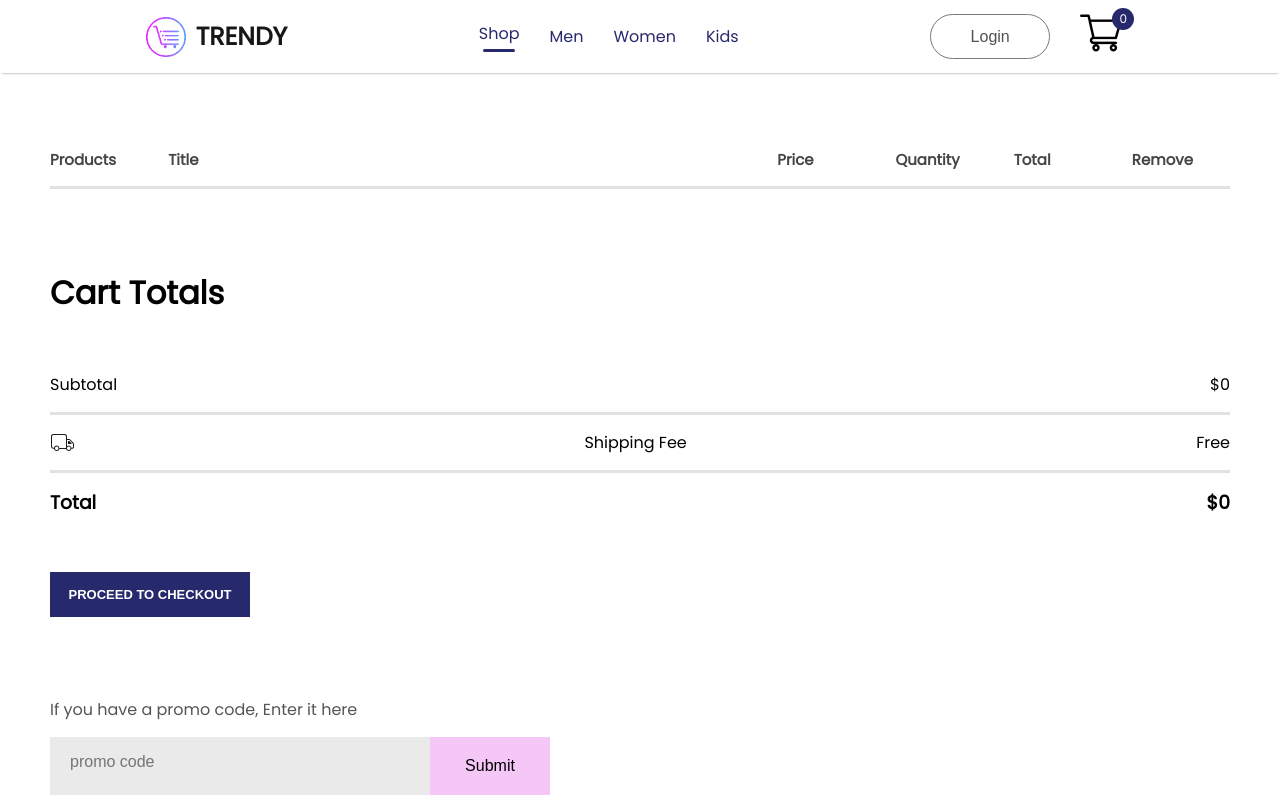
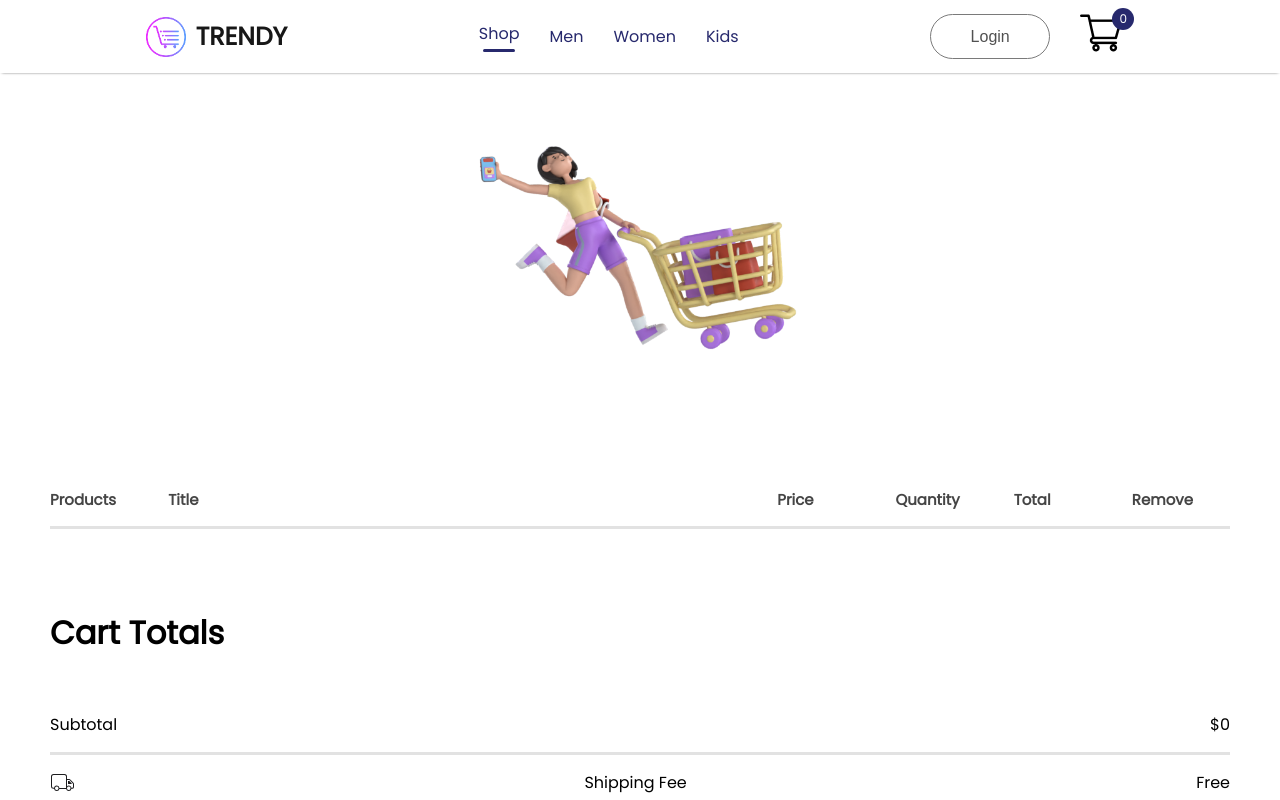
Before and after one commit to Rupeshkumar23/Ecommerce_React_JS, a React (Create React App) app: page /cart in a window 1280 px wide. Shown: the top 800 px of the page. Built offline with nearby package versions, Linux system fonts and the light colour scheme; a web font is replaced by a local one.

Commit message:
updated code

```diff
--- a/src/Components/CartItems/CartItems.css
+++ b/src/Components/CartItems/CartItems.css
@@ -1,6 +1,15 @@
 .cartitems{
     margin: 100px 170px;
+}
+.cart_icon{
+    display:flex;
+    justify-content: center;
 
+}
+
+.cart_icon img{
+    margin-top: -20rem;
+    width: 800px;
 }
 .cartitems hr{
     height: 3px;
@@ -46,6 +55,8 @@
     margin-right: 200px;
     gap: 40px;
 }
+
+
 .cartitems_total_item{
     display: flex;
     justify-content: space-between;
@@ -101,6 +112,10 @@
     .cartitems{
         margin: 60px 50px;
     }
+    .cart_icon img{
+        margin-top: -10rem;
+        width: 500px;
+    }
     .cartitems_format_main{
         grid-template-columns: 0.5fr 3fr 0.5fr 0.5fr 0.5fr 0.5fr;
         gap: 20px;
--- a/src/Components/CartItems/CartItems.jsx
+++ b/src/Components/CartItems/CartItems.jsx
@@ -5,12 +5,16 @@ import { ShopContext } from "../../Context/ShopContext";
 import remove_icon from "../Assets/cart_cross_icon.png";
 import icon from "../Assets/icons-i-32.png";
 import CustomHelmet from "../Helmet/Helmet";
+import cart_shop from "./Cart.png";
 const CartItems = () => {
   const { all_product, cartItems, removeFromCart,getTotalCartItems, getTotalCartAmount } =
     useContext(ShopContext);
   const title = `TRENDY - Shopping Cart - (${getTotalCartItems()})`;
   return (
     <div className="cartitems">
+      <div className="cart_icon">
+      <img src={cart_shop} alt="cart"  />
+      </div>
       <CustomHelmet title={title} />
       <div className="cartitems_format_main">
         <p>Products</p>
@@ -53,7 +57,7 @@ const CartItems = () => {
       })}
       <div className="cartitems_down">
         <div className="cartitems_total">
-          <h1>Cart Totals</h1>
+        <h1>Cart Totals</h1>
           <div>
             <div className="cartitems_total_item">
               <p>Subtotal</p>
@@ -61,9 +65,9 @@ const CartItems = () => {
             </div>
             <hr />
             <div className="cartitems_total_item">
-                <svg width="25" height="25" viewBox="0 0 25 25">
+            <svg width="25" height="25" viewBox="0 0 25 25">
                   <g>
-                    <rect width="25" height="25" fill="none"></rect>
+                    <rect  width="25" height="25" fill="none"></rect>
                     <path
                       d="M23.4824,12.8467,20.5615,9.6382A1.947,1.947,0,0,0,18.9863,9H17V6.495a2.5,2.5,0,0,0-2.5-2.5H3.5A2.5,2.5,0,0,0,1,6.495v9.75a2.5,2.5,0,0,0,2.5,2.5h.5479A2.7457,2.7457,0,0,0,6.75,21.02,2.6183,2.6183,0,0,0,9.4222,19H16.103a2.7445,2.7445,0,0,0,5.3467-.23h.7349A1.6564,1.6564,0,0,0,24,16.9805V14.1724A1.9371,1.9371,0,0,0,23.4824,12.8467ZM8.4263,18.745a1.7394,1.7394,0,0,1-3.3526,0,1.5773,1.5773,0,0,1,.0157-1,1.7382,1.7382,0,0,1,3.3213,0,1.5782,1.5782,0,0,1,.0156,1ZM9.447,18a2.7258,2.7258,0,0,0-5.394-.255H3.5a1.5016,1.5016,0,0,1-1.5-1.5V6.495a1.5017,1.5017,0,0,1,1.5-1.5h11a1.5016,1.5016,0,0,1,1.5,1.5V18Zm10.9715.77a1.7385,1.7385,0,0,1-3.3369,0,1.5727,1.5727,0,0,1,0-1,1.742,1.742,0,1,1,3.3369,1ZM23,16.9805c0,.5684-.2285.79-.8154.79H21.45A2.73,2.73,0,0,0,17,16.165V10h1.9863a.9758.9758,0,0,1,.8379.3135l2.9268,3.2148a.95.95,0,0,1,.249.6441ZM21.6762,13.62A.5117.5117,0,0,1,21.85,14H18.5435A.499.499,0,0,1,18,13.4718V11h1.0725a.7592.7592,0,0,1,.594.2676Z"
                       fill="#1d1d1f"
@@ -73,6 +77,7 @@ const CartItems = () => {
               <p>
                 Shipping Fee
               </p>
+
               <p>Free</p>
             </div>
             <hr />
@@ -93,7 +98,7 @@ const CartItems = () => {
             />
             <button aria-label="Submit">Submit</button>
           </div>
-        </div>
+         </div>
       </div>
     </div>
   );
```
Also changed, not shown: src/Components/CartItems/Cart.png (added).
